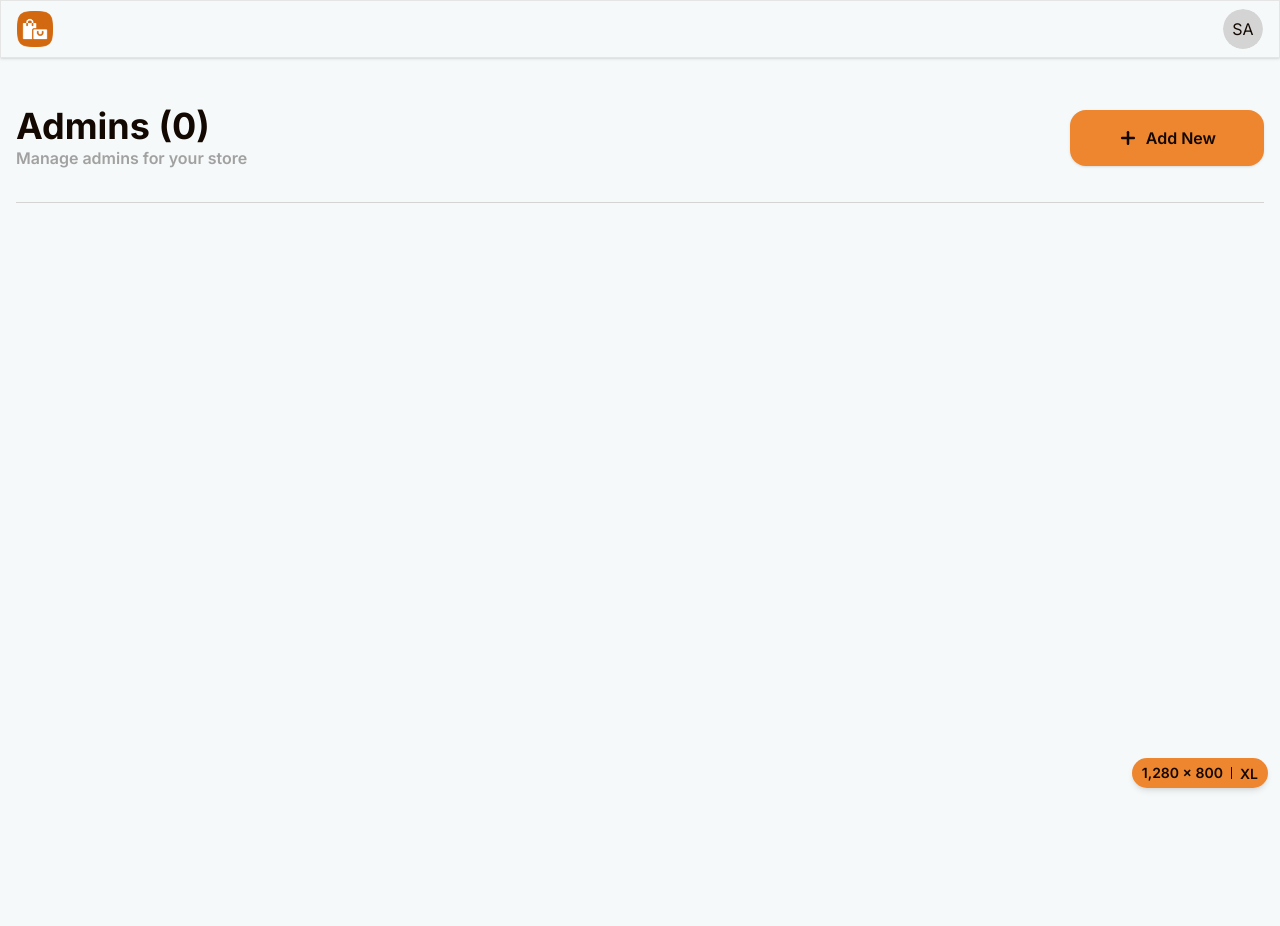
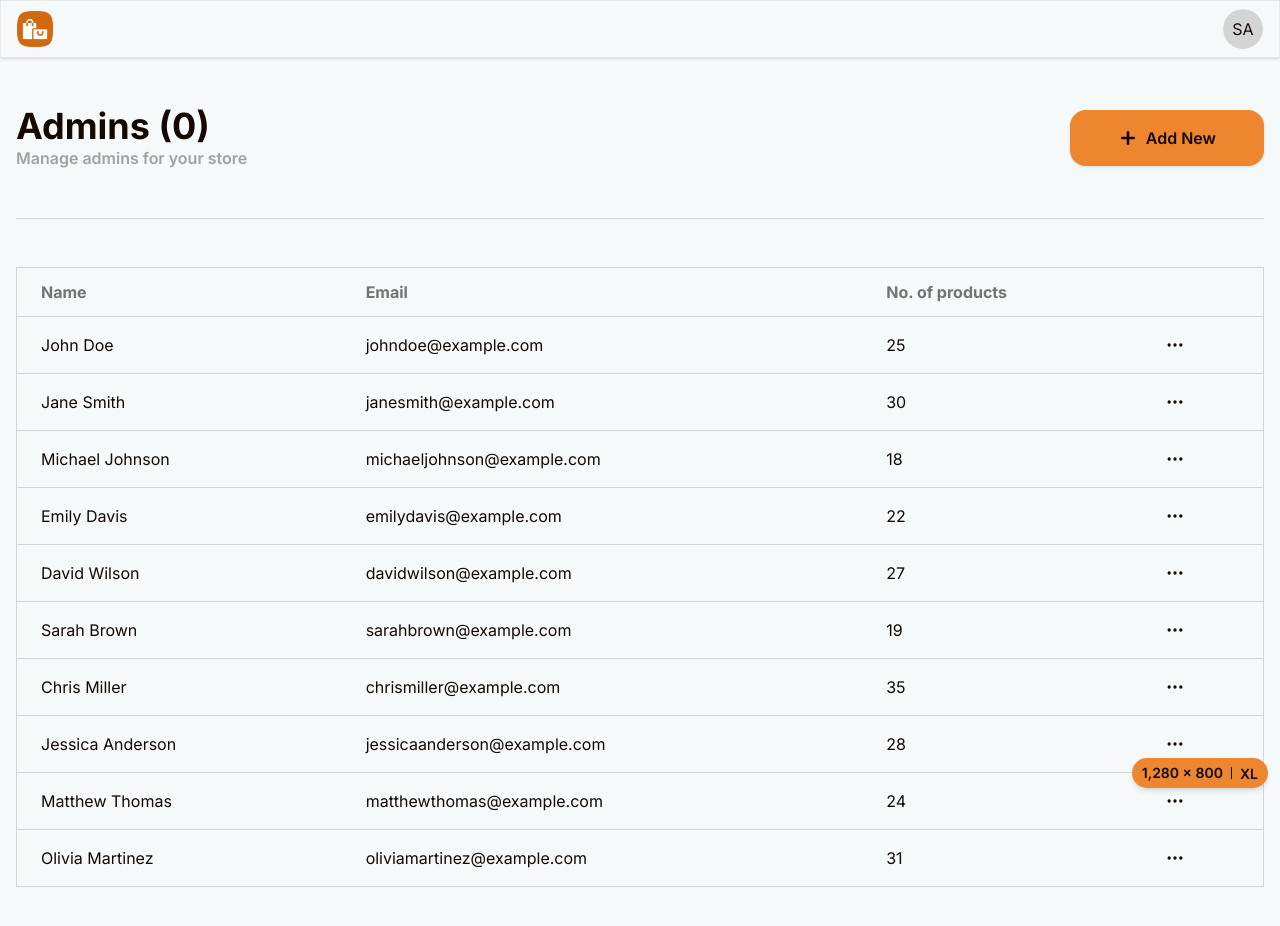
Before and after one commit to gozmanthefirst/pick-mart-admin, a Next.js app: page /super-admin in a window 1280 px wide. Shown: the top 926 px of the page. Before the commit the page ends 800 px from the top, so only its background shows below. Built offline with nearby package versions, Linux system fonts and the light colour scheme.

Commit message:
feat: install dependencies and setup data table for super admin page

```diff
--- a/package.json
+++ b/package.json
@@ -16,6 +16,7 @@
     "@radix-ui/react-separator": "^1.1.2",
     "@radix-ui/react-slot": "^1.1.2",
     "@tanstack/react-form": "^0.41.4",
+    "@tanstack/react-table": "^8.21.2",
     "class-variance-authority": "^0.7.1",
     "clsx": "^2.1.1",
     "next": "15.1.6",
--- a/src/app/(signed-in)/super-admin/page.tsx
+++ b/src/app/(signed-in)/super-admin/page.tsx
@@ -2,12 +2,15 @@
 import { TbPlus } from "react-icons/tb";
 
 // Local Imports
+import { adminTableColumns } from "@/features/super-admin/components/admin-table-column";
+import { admins } from "@/features/super-admin/data/admins";
 import { Button } from "@/shared/components/button";
+import { DataTable } from "@/shared/components/data-table";
 import { Separator } from "@/shared/components/separator";
 
 const SuperAdminPage = () => {
   return (
-    <div className="flex flex-1 flex-col gap-6 py-8 md:gap-8 md:py-12">
+    <div className="flex flex-1 flex-col gap-10 py-8 md:gap-12 md:py-12">
       {/* First Part */}
       <div className="flex flex-col gap-4 md:flex-row md:items-center md:justify-between md:gap-12">
         <div>
@@ -26,7 +29,7 @@ const SuperAdminPage = () => {
             </Button>
 
             {/* Small */}
-            <Button size={"lg"} className="mb-2 w-full md:hidden">
+            <Button size={"lg"} className="w-full md:hidden">
               <TbPlus size={20} strokeWidth={3} />
               <span>Add New</span>
             </Button>
@@ -35,6 +38,9 @@ const SuperAdminPage = () => {
       </div>
 
       <Separator />
+
+      {/* Admins Table */}
+      <DataTable columns={adminTableColumns} data={admins} />
     </div>
   );
 };
--- /dev/null
+++ b/src/features/super-admin/components/admin-table-column.tsx
@@ -0,0 +1,27 @@
+"use client";
+
+// External Imports
+import { ColumnDef } from "@tanstack/react-table";
+import { TbDots } from "react-icons/tb";
+
+// Local Imports
+import { Admin } from "@/shared/types";
+
+export const adminTableColumns: ColumnDef<Admin>[] = [
+  {
+    accessorKey: "name",
+    header: "Name",
+  },
+  {
+    accessorKey: "email",
+    header: "Email",
+  },
+  {
+    accessorKey: "products",
+    header: "No. of products",
+  },
+  {
+    id: "actions",
+    cell: (props) => <TbDots size={20} />,
+  },
+];
--- /dev/null
+++ b/src/features/super-admin/data/admins.ts
@@ -0,0 +1,55 @@
+// Local Imports
+import { Admin } from "@/shared/types";
+
+export const admins: Admin[] = [
+  {
+    name: "John Doe",
+    email: "johndoe@example.com",
+    products: 25,
+  },
+  {
+    name: "Jane Smith",
+    email: "janesmith@example.com",
+    products: 30,
+  },
+  {
+    name: "Michael Johnson",
+    email: "michaeljohnson@example.com",
+    products: 18,
+  },
+  {
+    name: "Emily Davis",
+    email: "emilydavis@example.com",
+    products: 22,
+  },
+  {
+    name: "David Wilson",
+    email: "davidwilson@example.com",
+    products: 27,
+  },
+  {
+    name: "Sarah Brown",
+    email: "sarahbrown@example.com",
+    products: 19,
+  },
+  {
+    name: "Chris Miller",
+    email: "chrismiller@example.com",
+    products: 35,
+  },
+  {
+    name: "Jessica Anderson",
+    email: "jessicaanderson@example.com",
+    products: 28,
+  },
+  {
+    name: "Matthew Thomas",
+    email: "matthewthomas@example.com",
+    products: 24,
+  },
+  {
+    name: "Olivia Martinez",
+    email: "oliviamartinez@example.com",
+    products: 31,
+  },
+];
--- /dev/null
+++ b/src/shared/components/data-table.tsx
@@ -0,0 +1,85 @@
+"use client";
+
+// External Imports
+import {
+  ColumnDef,
+  flexRender,
+  getCoreRowModel,
+  useReactTable,
+} from "@tanstack/react-table";
+
+// Local Imports
+import {
+  Table,
+  TableBody,
+  TableCell,
+  TableHead,
+  TableHeader,
+  TableRow,
+} from "@/shared/components/table";
+
+interface DataTableProps<TData, TValue> {
+  columns: ColumnDef<TData, TValue>[];
+  data: TData[];
+}
+
+export const DataTable = <TData, TValue>({
+  data,
+  columns,
+}: DataTableProps<TData, TValue>) => {
+  const table = useReactTable({
+    data,
+    columns,
+    getCoreRowModel: getCoreRowModel(),
+  });
+
+  return (
+    <div>
+      <Table className="min-w-[700px]">
+        <TableHeader>
+          {table.getHeaderGroups().map((headerGroup) => (
+            <TableRow key={headerGroup.id}>
+              {headerGroup.headers.map((header) => {
+                return (
+                  <TableHead key={header.id}>
+                    {header.isPlaceholder
+                      ? null
+                      : flexRender(
+                          header.column.columnDef.header,
+                          header.getContext(),
+                        )}
+                  </TableHead>
+                );
+              })}
+            </TableRow>
+          ))}
+        </TableHeader>
+
+        <TableBody>
+          {table.getRowModel().rows?.length ? (
+            table.getRowModel().rows.map((row) => (
+              <TableRow
+                key={row.id}
+                data-state={row.getIsSelected() && "selected"}
+              >
+                {row.getVisibleCells().map((cell) => (
+                  <TableCell key={cell.id}>
+                    {flexRender(cell.column.columnDef.cell, cell.getContext())}
+                  </TableCell>
+                ))}
+              </TableRow>
+            ))
+          ) : (
+            <TableRow>
+              <TableCell colSpan={columns.length} className="h-24">
+                <div className="flex items-center justify-center font-semibold text-neutral-400 italic">
+                  No results.
+                </div>
+              </TableCell>
+            </TableRow>
+          )}
+        </TableBody>
+      </Table>
+    </div>
+  );
+};
--- /dev/null
+++ b/src/shared/components/table.tsx
@@ -0,0 +1,134 @@
+// External Imports
+import {
+  forwardRef,
+  HTMLAttributes,
+  TdHTMLAttributes,
+  ThHTMLAttributes,
+} from "react";
+
+// Local Imports
+import { cn } from "../lib/utils/cn";
+
+const Table = forwardRef<HTMLTableElement, HTMLAttributes<HTMLTableElement>>(
+  ({ className, ...props }, ref) => (
+    <div className="remove-system-scrollbar relative w-full overflow-auto">
+      <table
+        ref={ref}
+        className={cn("w-full caption-bottom text-base", className)}
+        {...props}
+      />
+    </div>
+  ),
+);
+Table.displayName = "Table";
+
+const TableHeader = forwardRef<
+  HTMLTableSectionElement,
+  HTMLAttributes<HTMLTableSectionElement>
+>(({ className, ...props }, ref) => (
+  <thead
+    ref={ref}
+    className={cn(
+      "[&_tr]:border [&_tr]:bg-transparent [&_tr]:text-neutral-500 [&>tr]:lg:hover:bg-neutral-200",
+      className,
+    )}
+    {...props}
+  />
+));
+TableHeader.displayName = "TableHeader";
+
+const TableBody = forwardRef<
+  HTMLTableSectionElement,
+  HTMLAttributes<HTMLTableSectionElement>
+>(({ className, ...props }, ref) => (
+  <tbody
+    ref={ref}
+    className={cn("[&_tr]:border [&_tr]:border-neutral-300", className)}
+    {...props}
+  />
+));
+TableBody.displayName = "TableBody";
+
+//! Will work on it later!
+const TableFooter = forwardRef<
+  HTMLTableSectionElement,
+  HTMLAttributes<HTMLTableSectionElement>
+>(({ className, ...props }, ref) => (
+  <tfoot
+    ref={ref}
+    className={cn(
+      "border-t-brandGray-700 bg-brandGray-1200 [&>tr]:lg:hover:bg-brandGray-1300 border-t font-medium [&>tr]:last:border-b-0",
+      className,
+    )}
+    {...props}
+  />
+));
+TableFooter.displayName = "TableFooter";
+
+const TableRow = forwardRef<
+  HTMLTableRowElement,
+  HTMLAttributes<HTMLTableRowElement>
+>(({ className, ...props }, ref) => (
+  <tr
+    ref={ref}
+    className={cn(
+      "border border-b border-neutral-300 transition-colors data-[state=selected]:bg-neutral-300 lg:hover:bg-neutral-200",
+      className,
+    )}
+    {...props}
+  />
+));
+TableRow.displayName = "TableRow";
+
+const TableHead = forwardRef<
+  HTMLTableCellElement,
+  ThHTMLAttributes<HTMLTableCellElement>
+>(({ className, ...props }, ref) => (
+  <th
+    ref={ref}
+    className={cn(
+      "px-2 py-2 text-left align-middle text-sm font-bold first:rounded-l-md first:pl-6 last:rounded-r-md last:pr-6 last:text-right lg:py-3 lg:text-base [&:has([role=checkbox])]:pr-0 [&>[role=checkbox]]:translate-y-[2px]",
+      className,
+    )}
+    {...props}
+  />
+));
+TableHead.displayName = "TableHead";
+
+const TableCell = forwardRef<
+  HTMLTableCellElement,
+  TdHTMLAttributes<HTMLTableCellElement>
+>(({ className, ...props }, ref) => (
+  <td
+    ref={ref}
+    className={cn(
+      "px-2 py-3 align-middle text-sm first:pl-6 last:pr-6 last:text-right lg:py-4 lg:text-base [&:has([role=checkbox])]:pr-0 [&>[role=checkbox]]:translate-y-[2px]",
+      className,
+    )}
+    {...props}
+  />
+));
+TableCell.displayName = "TableCell";
+
+const TableCaption = forwardRef<
+  HTMLTableCaptionElement,
+  HTMLAttributes<HTMLTableCaptionElement>
+>(({ className, ...props }, ref) => (
+  <caption
+    ref={ref}
+    className={cn("mt-4 text-sm text-neutral-500", className)}
+    {...props}
+  />
+));
+TableCaption.displayName = "TableCaption";
+
+export {
+  Table,
+  TableBody,
+  TableCaption,
+  TableCell,
+  TableFooter,
+  TableHead,
+  TableHeader,
+  TableRow,
+};
--- /dev/null
+++ b/src/shared/types.ts
@@ -0,0 +1,5 @@
+export type Admin = {
+  name: string;
+  email: string;
+  products: number;
+};
```
Also changed, not shown: 1 other file (tests, documents, lock files or other folders).
